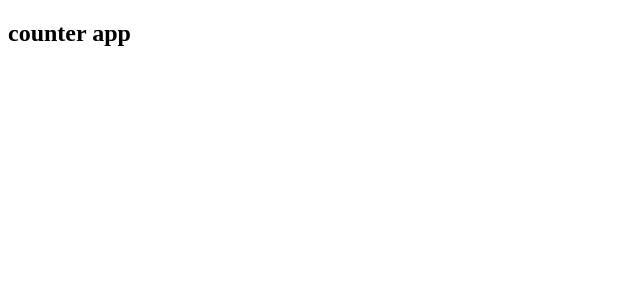
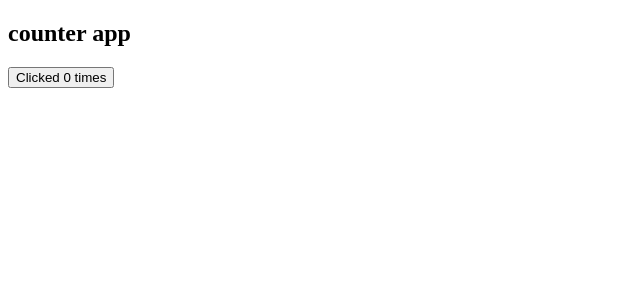
Before and after one commit to sgneha/counter-app-hooks, a React (Create React App) app: page / in a window 1280 px wide. Shown: the top 300 px of the page, without its empty margins (0-640 px from the left). Built offline with nearby package versions, Linux system fonts and the light colour scheme.

Commit message:
simple counter using class component with default count state 0 and one method increment

```diff
--- a/src/App.js
+++ b/src/App.js
@@ -1,9 +1,23 @@
 import React, { Component } from "react";
-import { render } from "@testing-library/react";
 
 class App extends Component {
+  state = {
+    count: 0,
+  };
+  increment = () => {
+    this.setState({
+      count: this.state.count + 1,
+    });
+  };
   render() {
-    return <h2>counter app</h2>;
+    return (
+      <div>
+        <h2>counter app</h2>
+        <button onClick={this.increment}>
+          Clicked {this.state.count} times
+        </button>
+      </div>
+    );
   }
 }
 
```
